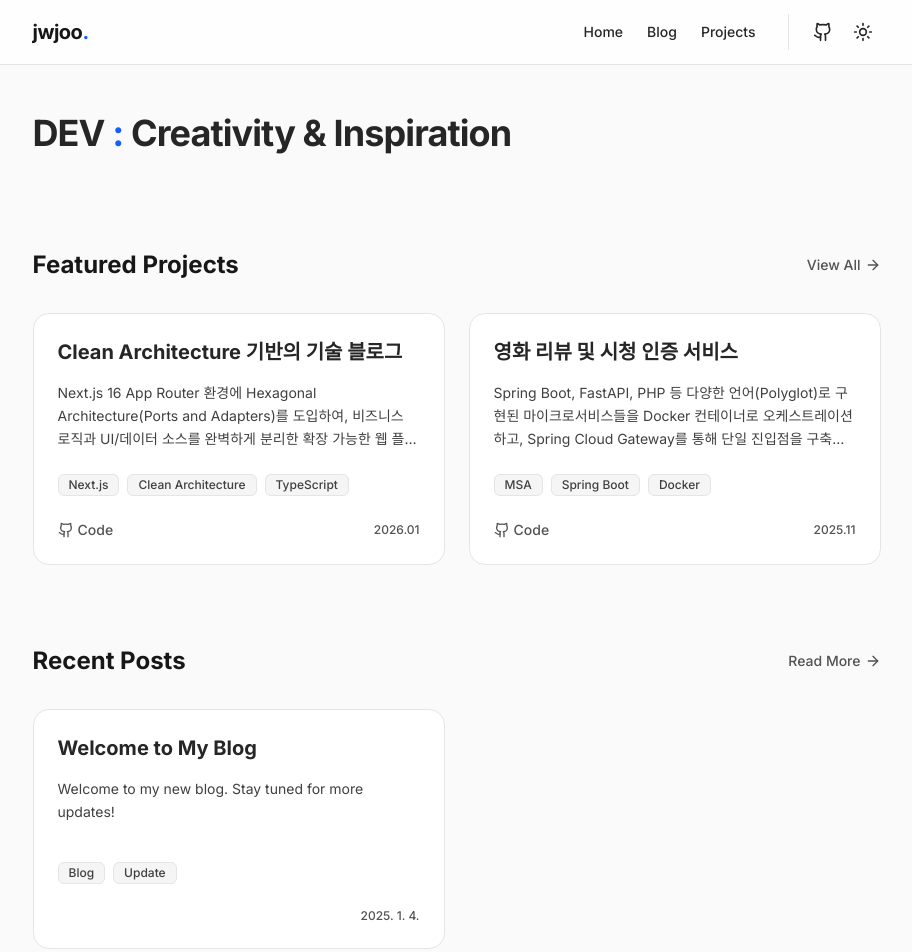
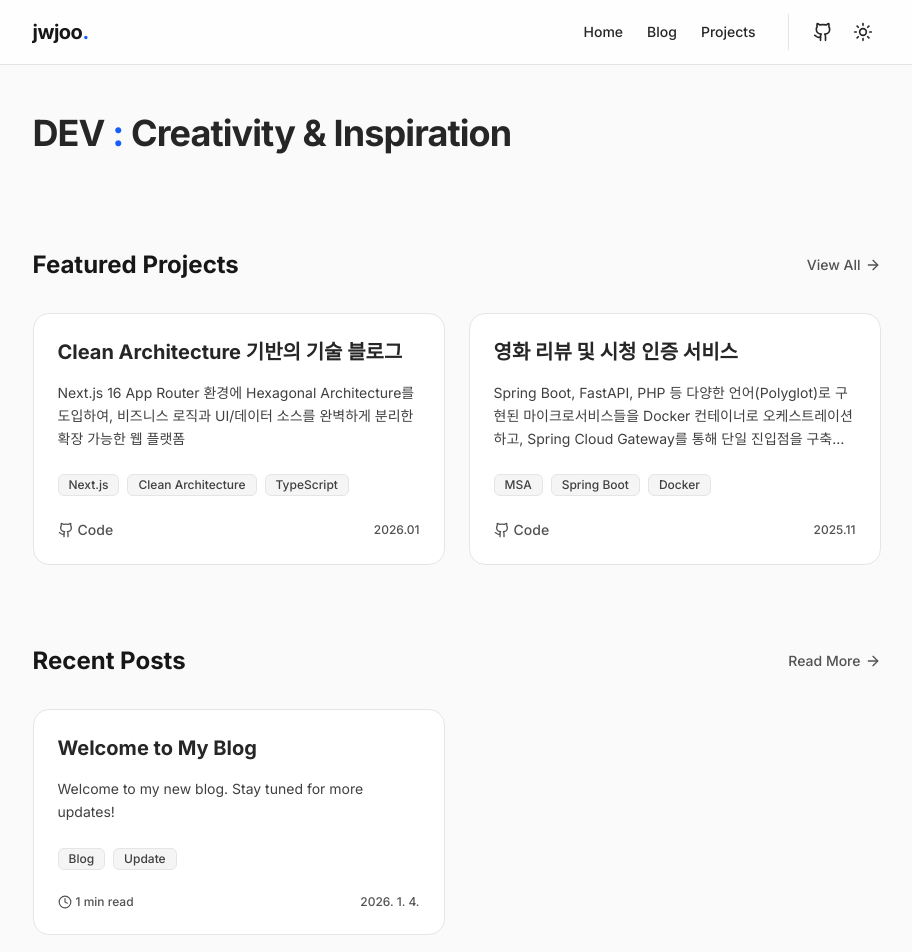
Before and after one commit to JooJeongwon/my_homepage, a Next.js app: page / in a window 1280 px wide. Shown: the top 952 px of the page, without its empty margins (176-1088 px from the left). Built offline with nearby package versions, Linux system fonts and the light colour scheme.

Commit message:
feat: add reading time to posts, enhance navigation links, and refine card layouts

```diff
--- a/content/posts/welcome.mdx
+++ b/content/posts/welcome.mdx
@@ -1,6 +1,6 @@
 ---
 title: "Welcome to My Blog"
-date: "2025-01-04"
+date: "2026-01-04"
 description: "Welcome to my new blog. Stay tuned for more updates!"
 tags: ["Blog", "Update"]
 ---
--- a/content/projects/my-homepage.mdx
+++ b/content/projects/my-homepage.mdx
@@ -1,7 +1,7 @@
 ---
 title: "Clean Architecture 기반의 기술 블로그"
 date: "2026.01"
-description: "Next.js 16 App Router 환경에 Hexagonal Architecture(Ports and Adapters)를 도입하여, 비즈니스 로직과 UI/데이터 소스를 완벽하게 분리한 확장 가능한 웹 플랫폼"
+description: "Next.js 16 App Router 환경에 Hexagonal Architecture를 도입하여, 비즈니스 로직과 UI/데이터 소스를 완벽하게 분리한 확장 가능한 웹 플랫폼"
 tags: ["Next.js", "Clean Architecture", "TypeScript"]
 links:
   github: "https://github.com/joojeongwon/my_homepage"
--- a/src/adapters/outbound/mdx/mdx.repository.ts
+++ b/src/adapters/outbound/mdx/mdx.repository.ts
@@ -27,6 +27,11 @@ export class MdxPostRepository implements PostRepository {
                 // 3. 데이터 매핑 및 Zod 검증 (중요!)
                 // 우리가 정의한 PostSchema에 맞는지 검사하고 변환합니다.
                 try {
+                    // 읽는 시간 계산 (띄어쓰기 기준 단어 수 / 200)
+                    // 본문이 없을 경우 0이 되지 않도록 최소 1분 보장
+                    const wordCount = (data.description + (fs.readFileSync(filePath, 'utf-8').split('---')[2] || '')).split(/\s+/).length;
+                    const readingTime = Math.ceil(wordCount / 200);
+
                     return PostSchema.parse({
                         id: slug, // 파일명을 ID로 사용
                         slug: slug,
@@ -36,6 +41,7 @@ export class MdxPostRepository implements PostRepository {
                         tags: data.tags || [],
                         thumbnail: data.thumbnail,
                         content: "", // 목록 조회 시 내용 제외하여 메모리 최적화
+                        readingTime: readingTime || 1,
                     });
                 } catch (error) {
                     console.error(`Error parsing post ${file}:`, error);
@@ -67,6 +73,7 @@ export class MdxPostRepository implements PostRepository {
                 tags: data.tags || [],
                 thumbnail: data.thumbnail,
                 content: content,
+                readingTime: Math.ceil(content.split(/\s+/).length / 200) || 1,
             });
         } catch (error) {
             console.error(`Error parsing post ${slug}:`, error);
--- a/src/app/blog/[slug]/page.tsx
+++ b/src/app/blog/[slug]/page.tsx
@@ -4,6 +4,7 @@ import { MDXRemote } from 'next-mdx-remote/rsc';
 import rehypeHighlight from 'rehype-highlight'; // ★ 플러그인 추가
 import rehypeSlug from 'rehype-slug';
 import Link from 'next/link';
+import { ArrowLeft } from 'lucide-react';
 import { extractHeadings } from '@/lib/toc';
 import { TableOfContents } from '@/components/toc/TableOfContents';
 export async function generateStaticParams() {
@@ -38,8 +39,9 @@ export default async function BlogPostPage({
             <article className="max-w-3xl min-w-0 w-full sm:w-[75%] sm:ml-[10%] lg:w-full lg:mx-auto">
                 <header className="mb-10 text-left">
                     <div className="mb-6">
-                        <Link href="/blog" className="text-sm font-medium text-neutral-600 dark:text-neutral-400 hover:text-neutral-900 dark:hover:text-neutral-100 inline-block transition-colors">
-                            ← Back to Blog
+                        <Link href="/blog" className="group inline-flex items-center gap-1 text-sm font-medium text-neutral-600 dark:text-neutral-400 hover:text-neutral-900 dark:hover:text-neutral-100 transition-colors">
+                            <ArrowLeft className="w-4 h-4 group-hover:-translate-x-1 transition-transform" />
+                            Back to Blog
                         </Link>
                     </div>
                     <h1 className="text-4xl font-bold mb-4 text-neutral-800 dark:text-neutral-200">{post.title}</h1>
--- a/src/app/projects/[slug]/page.tsx
+++ b/src/app/projects/[slug]/page.tsx
@@ -3,7 +3,7 @@ import { notFound } from 'next/navigation';
 import { MDXRemote } from 'next-mdx-remote/rsc';
 import rehypeHighlight from 'rehype-highlight';
 import rehypeSlug from 'rehype-slug';
-import { Github, Globe, Calendar } from 'lucide-react';
+import { Github, Globe, Calendar, ArrowLeft } from 'lucide-react';
 import Link from 'next/link';
 import { extractHeadings } from '@/lib/toc';
 import { TableOfContents } from '@/components/toc/TableOfContents';
@@ -37,8 +37,9 @@ export default async function ProjectDetailPage({
 
             <article className="max-w-3xl min-w-0 w-full sm:w-[75%] sm:ml-[10%] lg:w-full lg:mx-auto">
                 <header className="mb-10 text-left border-b border-neutral-200 dark:border-neutral-800 pb-10">
-                    <Link href="/projects" className="text-sm font-medium text-neutral-600 dark:text-neutral-400 hover:text-neutral-900 dark:hover:text-neutral-100 mb-6 inline-block transition-colors">
-                        ← Back to Projects
+                    <Link href="/projects" className="group inline-flex items-center gap-1 text-sm font-medium text-neutral-600 dark:text-neutral-400 hover:text-neutral-900 dark:hover:text-neutral-100 mb-6 transition-colors">
+                        <ArrowLeft className="w-4 h-4 group-hover:-translate-x-1 transition-transform" />
+                        Back to Projects
                     </Link>
                     <h1 className="text-4xl font-bold mb-4 text-neutral-800 dark:text-neutral-200">{project.title}</h1>
                     <p className="text-xl text-neutral-800 dark:text-neutral-200 mb-6 leading-relaxed">
--- a/src/components/ui/PostCard.tsx
+++ b/src/components/ui/PostCard.tsx
@@ -1,5 +1,6 @@
 import Link from 'next/link';
 import { Post } from '@/domain/models/post.model';
+import { Clock } from 'lucide-react';
 
 interface Props {
     post: Post;
@@ -15,13 +16,13 @@ export default function PostCard({ post }: Props) {
 
                 {/* 1. 제목 영역 */}
                 <div className="js-align-title flex justify-between items-start mb-4">
-                    <h2 className="text-xl font-bold text-neutral-800 dark:text-neutral-200 group-hover:text-blue-600 dark:group-hover:text-blue-550 transition-colors">
+                    <h2 className="text-xl font-bold text-neutral-800 dark:text-neutral-200 group-hover:text-blue-600 dark:group-hover:text-blue-550 transition-colors line-clamp-2">
                         {post.title}
                     </h2>
                 </div>
 
                 {/* 2. 설명 영역 (AlignedGrid가 높이를 맞춰줍니다) */}
-                <p className="js-align-desc text-neutral-700 dark:text-neutral-300 line-clamp-2 text-sm leading-relaxed mb-6 min-h-[60px]">
+                <p className="js-align-desc text-neutral-700 dark:text-neutral-300 line-clamp-3 text-sm leading-relaxed mb-6 break-words">
                     {post.description}
                 </p>
 
@@ -37,8 +38,12 @@ export default function PostCard({ post }: Props) {
                     ))}
                 </div>
 
-                {/* 4. 날짜 영역 (바닥 고정) */}
-                <div className="flex items-center justify-end mt-auto">
+                {/* 4. 하단 정보 영역 (읽는 시간, 날짜) */}
+                <div className="flex items-center justify-between mt-auto">
+                    <span className="flex items-center gap-1 text-xs text-neutral-600 dark:text-neutral-400 font-medium">
+                        <Clock className="w-3.5 h-3.5" />
+                        {post.readingTime} min read
+                    </span>
                     <time dateTime={post.date} className="text-neutral-600 dark:text-neutral-400 text-xs font-medium whitespace-nowrap">
                         {new Date(post.date).toLocaleDateString('ko-KR')}
                     </time>
--- a/src/components/ui/ProjectCard.tsx
+++ b/src/components/ui/ProjectCard.tsx
@@ -38,7 +38,7 @@ export function ProjectCard({ project }: ProjectCardProps) {
 
             {/* [핵심 3] 고정 높이 삭제.
                AlignedGrid가 p 태그 높이를 맞출 수 있게 풀어줌. */}
-            <p className="js-align-desc text-neutral-700 dark:text-neutral-300 text-sm mb-6 leading-relaxed line-clamp-3">
+            <p className="js-align-desc text-neutral-700 dark:text-neutral-300 text-sm mb-6 leading-relaxed line-clamp-3 break-words">
                 {project.description}
             </p>
 
--- a/src/components/ui/TechIcon.tsx
+++ b/src/components/ui/TechIcon.tsx
@@ -77,7 +77,7 @@ export default function TechIcon({ tag, className }: Props) {
         bg-neutral-100 dark:bg-neutral-800
         text-neutral-600 dark:text-neutral-400
         hover:bg-blue-100 dark:hover:bg-blue-900/30
-        hover:text-blue-600 dark:hover:text-blue-400
+        hover:text-blue-600 dark:hover:text-blue-550
         transition-colors duration-200 ${className}`}
             title={tag}
         >
--- a/src/domain/models/post.model.ts
+++ b/src/domain/models/post.model.ts
@@ -10,7 +10,8 @@ export const PostSchema = z.object({
     description: z.string(),     // 요약글 (카드에 보여줄 내용)
     tags: z.array(z.string()),   // 태그 목록
     thumbnail: z.string().optional(), // 썸네일 (없을 수도 있음)
-    content: z.string().optional()    // 본문 내용 (목록 조회할 땐 없을 수도 있음)
+    content: z.string().optional(),    // 본문 내용 (목록 조회할 땐 없을 수도 있음)
+    readingTime: z.number().optional() // 읽는 시간 (분 단위) - optional로 해서 계산 실패시에도 안전하게
 });
 
 // 2. TypeScript 타입 추출 (Compile-time Check)
```
